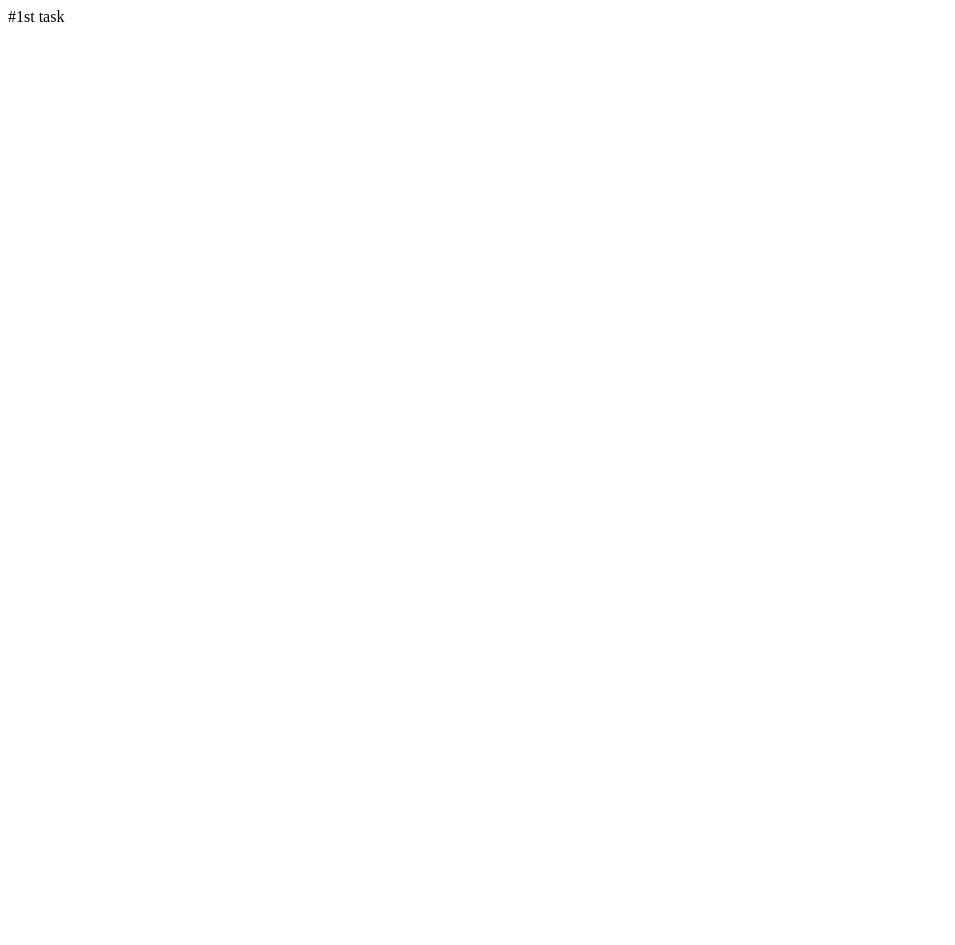
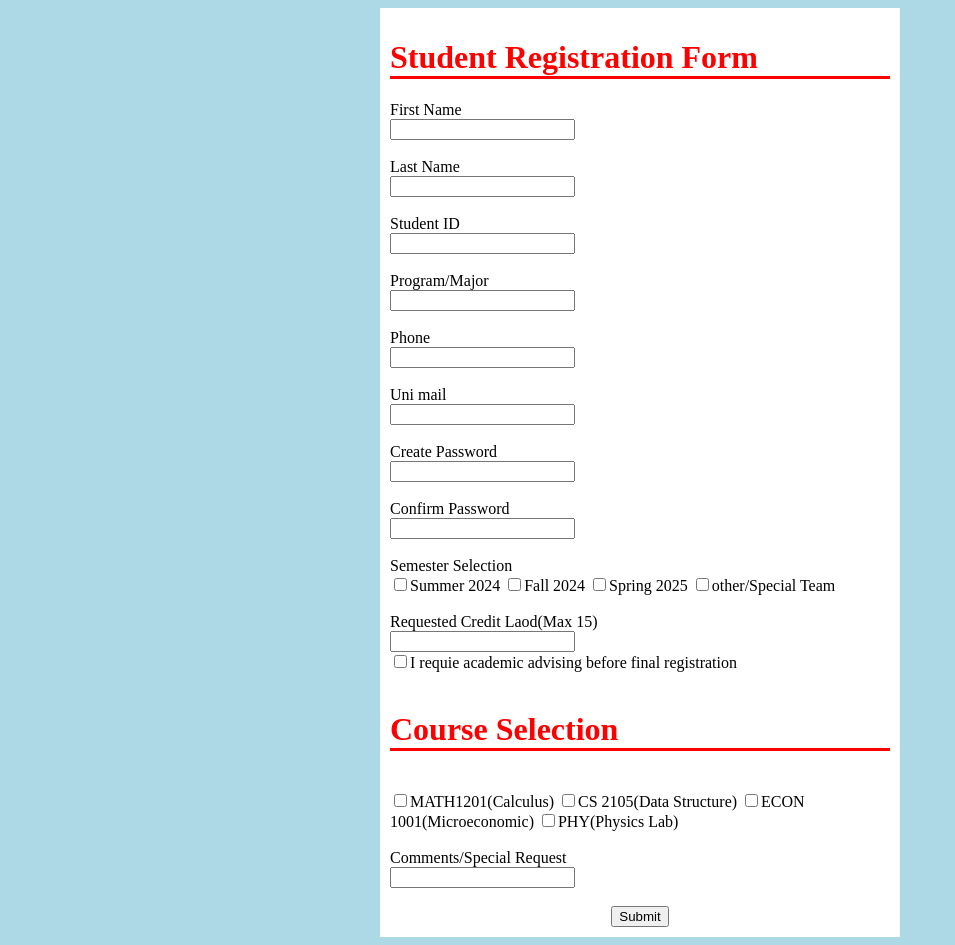
Before and after one commit to rashed-ahammod/WT_Fall--25-26-, a PHP site: page /task.php in a window 1280 px wide. Before the commit the part shown is almost empty. Shown: the whole page, without its empty margins (0-955 px from the left). Before the commit the page ends 22 px from the top, so only its background shows below. Run offline with PHP 8.4, Linux system fonts and the light colour scheme.

Commit message:
1st task

```diff
--- a/Mid/Lab Task 1/task.php
+++ b/Mid/Lab Task 1/task.php
@@ -1 +1,73 @@
-#1st task
+
+<!DOCTYPE html>
+<html>
+<head>
+    <title>AIUB Registration System</title>
+</head>
+<body>
+    <style>
+        body{
+            background-color:lightblue;
+        }
+        h1{
+            color:red;
+        }
+
+.frame{
+        width: 500px;
+        margin: auto;
+        padding:10px;
+        background-color:white;
+
+    }
+
+</style>
+<div class="frame">
+<h1 allign="left" style ="color:red;border-bottom:3px solid red">Student Registration Form</h1>
+
+<table>
+First Name<br>
+<input type="text"><br><br>
+Last Name<br>
+<input type="text"><br><br>
+Student ID<br>
+<input type="num"><br><br>
+Program/Major<br>
+<input type="dropdown">
+<br><br>
+Phone<br>
+<input type="num"><br><br>
+Uni mail<br>
+<input type="text"><br><br>
+Create Password<br>
+<input type="text"><br><br>
+Confirm Password<br>
+<input type="text"><br><br>
+
+
+
+Semester Selection<br>
+<input type="checkbox">Summer 2024
+<input type="checkbox">Fall 2024
+<input type="checkbox">Spring 2025
+<input type="checkbox">other/Special Team
+<br>
+
+<br>
+Requested Credit Laod(Max 15)<br>
+<input type="text"><br>
+<input type="checkbox">I requie academic advising before final registration
+<br><br>
+<h1 allign="left" style ="color:red;border-bottom:3px solid red">Course Selection</h1><br>
+<input type="checkbox">MATH1201(Calculus)
+<input type="checkbox">CS 2105(Data Structure)
+<input type="checkbox">ECON 1001(Microeconomic)
+<input type="checkbox">PHY(Physics Lab)<br><br>
+Comments/Special Request<br>
+<input type="text">
+<br><br>
+<center><input type="submit"></center>
+
+</div>
+</body>
+</html>
```
